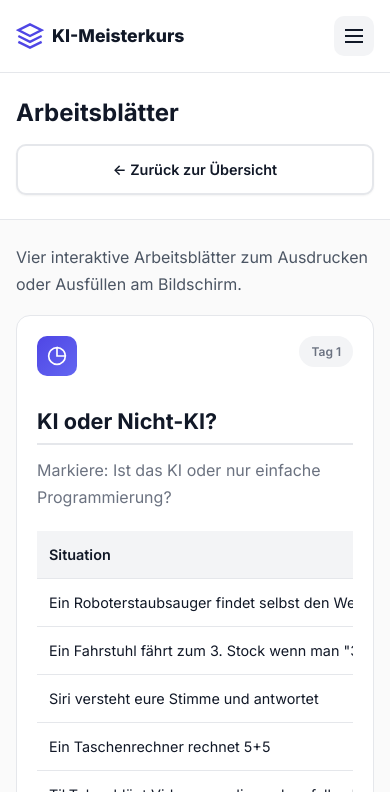
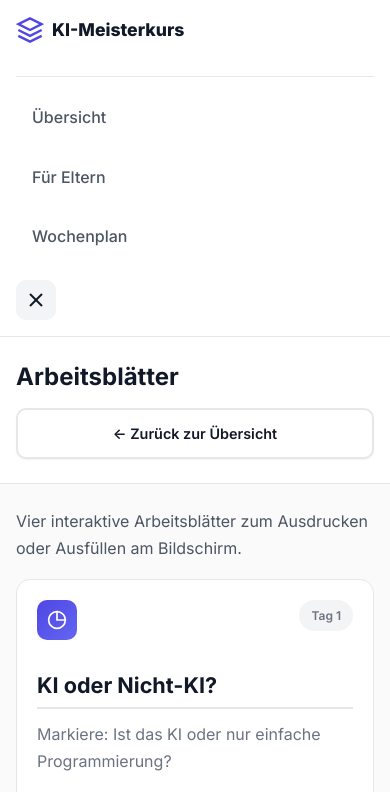
Before and after one commit to BEKO2210/kids, a website: page arbeitsblaetter.html in a window 390 px wide. Both pictures are taken after a click on the button "Menu". Shown: the top 792 px of the page. Drawn offline with Linux system fonts and the light colour scheme.

Commit message:
Add: Mobile Menu Script f&uuml;r alle Seiten

```diff
--- a/arbeitsblaetter.html
+++ b/arbeitsblaetter.html
@@ -289,5 +289,6 @@ _________________________________________________
             <p>KI-Meisterkurs für Maxim, Alia und Amir</p>
         </div>
     </footer>
+<script src="mobile-menu.js"></script>
 </body>
 </html>
--- /dev/null
+++ b/mobile-menu.js
@@ -0,0 +1,72 @@
+/**
+ * Mobile Menu Toggle
+ * Funktioniert auf allen Seiten mit .navbar-menu-btn und .navbar-nav
+ */
+
+(function() {
+    'use strict';
+
+    const menuBtn = document.querySelector('.navbar-menu-btn');
+    const navbarNav = document.querySelector('.navbar-nav');
+
+    if (!menuBtn || !navbarNav) return;
+
+    // Hamburger Icon
+    const hamburgerIcon = `
+        <svg viewBox="0 0 24 24" fill="none" stroke="currentColor" stroke-width="2" width="24" height="24">
+            <line x1="3" y1="12" x2="21" y2="12"/>
+            <line x1="3" y1="6" x2="21" y2="6"/>
+            <line x1="3" y1="18" x2="21" y2="18"/>
+        </svg>
+    `;
+
+    // X Icon (Close)
+    const closeIcon = `
+        <svg viewBox="0 0 24 24" fill="none" stroke="currentColor" stroke-width="2" width="24" height="24">
+            <line x1="18" y1="6" x2="6" y2="18"/>
+            <line x1="6" y1="6" x2="18" y2="18"/>
+        </svg>
+    `;
+
+    // Toggle Funktion
+    function toggleMenu() {
+        const isOpen = navbarNav.classList.toggle('is-open');
+        menuBtn.setAttribute('aria-expanded', isOpen ? 'true' : 'false');
+        menuBtn.innerHTML = isOpen ? closeIcon : hamburgerIcon;
+    }
+
+    // Menü schließen
+    function closeMenu() {
+        navbarNav.classList.remove('is-open');
+        menuBtn.setAttribute('aria-expanded', 'false');
+        menuBtn.innerHTML = hamburgerIcon;
+    }
+
+    // Klick auf Menü-Button
+    menuBtn.addEventListener('click', function(e) {
+        e.stopPropagation();
+        toggleMenu();
+    });
+
+    // Menü schließen wenn auf Link geklickt wird
+    navbarNav.querySelectorAll('a').forEach(function(link) {
+        link.addEventListener('click', closeMenu);
+    });
+
+    // Menü schließen wenn außerhalb geklickt wird
+    document.addEventListener('click', function(e) {
+        if (!navbarNav.contains(e.target) && !menuBtn.contains(e.target) && navbarNav.classList.contains('is-open')) {
+            closeMenu();
+        }
+    });
+
+    // ESC-Taste schließt Menü
+    document.addEventListener('keydown', function(e) {
+        if (e.key === 'Escape' && navbarNav.classList.contains('is-open')) {
+            closeMenu();
+        }
+    });
+
+    // Initialisiere Icon
+    menuBtn.innerHTML = hamburgerIcon;
+})();
```
Also changed, not shown: eltern.html (+1 -0 lines), index.html (+1 -0 lines), tag-1.html (+1 -0 lines), tag-2.html (+1 -0 lines), tag-3.html (+1 -0 lines), tag-4.html (+1 -0 lines), tag-5.html (+1 -0 lines), wochenplan.html (+1 -0 lines).
